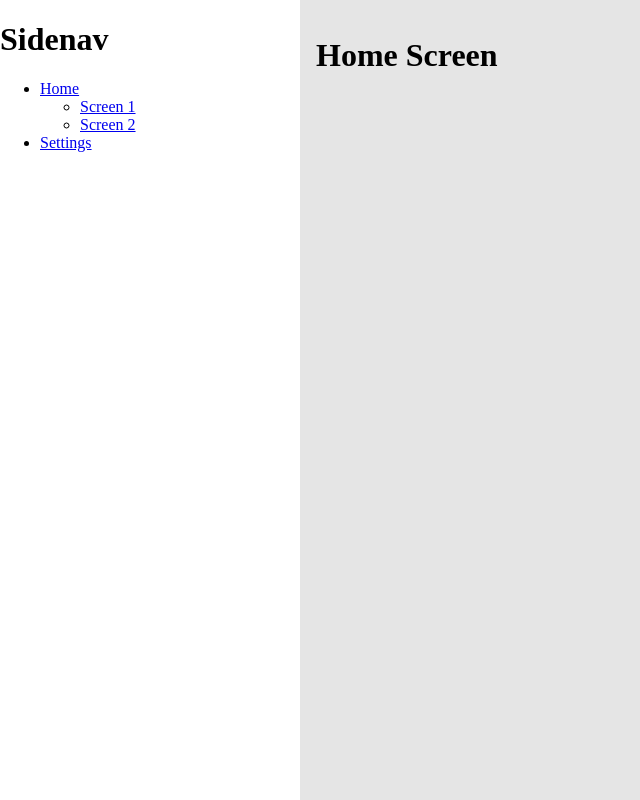
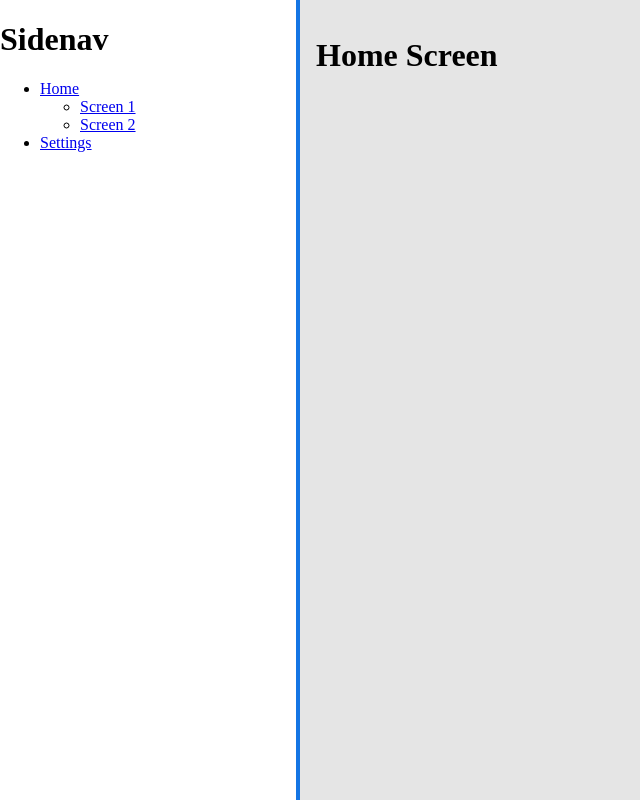
Before and after one commit to aziznal/angular-dynamic-resizeable-sidenav, an Angular app: page /home in a window 1280 px wide. Shown: the whole page, without its empty margins (0-640 px from the left). Built offline with nearby package versions, Linux system fonts and the light colour scheme.

Commit message:
Create styled sidenav resize handle

```diff
--- a/src/app/components/sidenav/sidenav.component.html
+++ b/src/app/components/sidenav/sidenav.component.html
@@ -1,3 +1,4 @@
+<div class="sidenav-body">
   <h1>Sidenav</h1>
 
   <ul>
@@ -19,3 +20,6 @@
       <a routerLink="/settings">Settings</a>
     </li>
   </ul>
+</div>
+
+<div id="resizeHandle"></div>
--- a/src/app/components/sidenav/sidenav.component.scss
+++ b/src/app/components/sidenav/sidenav.component.scss
@@ -5,3 +5,22 @@
   position: sticky;
   top: 0;
 }
+
+#resizeHandle {
+  height: 100%;
+
+  background-color: rgb(20, 117, 228);
+  width: 4px;
+
+  position: absolute;
+  top: 0;
+  right: 0;
+
+  cursor: ew-resize;
+
+  transition: background-color 0.2s ease-out;
+
+  &:hover {
+    background-color: rgb(93, 159, 235);
+  }
+}
```
Lines whose indentation alone changed are shown as unchanged.
